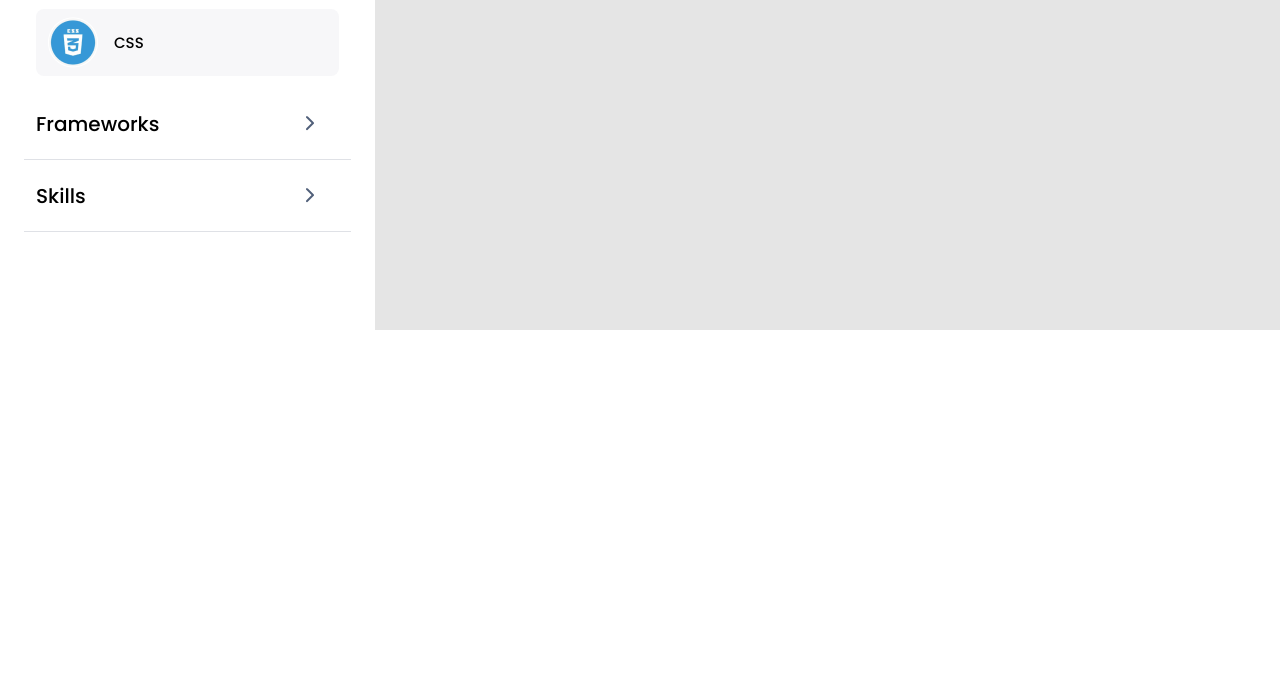
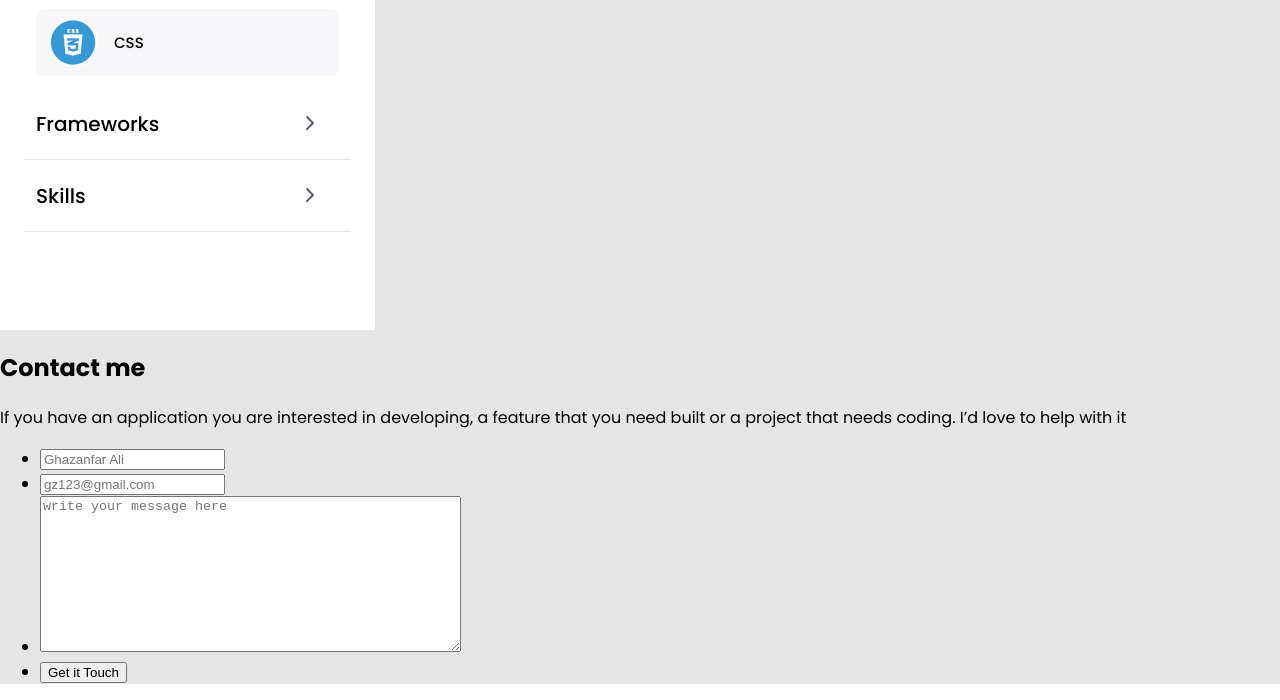
Before and after one commit to gak92/Ghazanfar_Portfolio, a plain HTML site: page index.html in a window 1280 px wide. Shown: the part 4296-4996 px from the top of the page. Before the commit the page ends 4626 px from the top, so only its background shows below. Drawn offline with Linux system fonts and the light colour scheme.

Commit message:
Add contact form section in the index file

```diff
--- a/index.html
+++ b/index.html
@@ -280,6 +280,58 @@
         </ul>
         <!-- End of SkillSet -->
       </section>
+      <!-- CONTACT FORM -->
+      <section class="contact-section">
+        <h2 class="contact-heading">Contact me</h2>
+        <p class="contact-para">
+          If you have an application you are interested in developing, a feature
+          that you need built or a project that needs coding. I’d love to help
+          with it
+        </p>
+        <form
+          action="https://formspree.io/html/"
+          method="post"
+          class="contact-form"
+        >
+          <ul>
+            <li>
+              <label for="name"></label>
+              <input
+                type="text"
+                id="name"
+                name="username"
+                placeholder="Ghazanfar Ali"
+                required
+              />
+            </li>
+            <li>
+              <label for="email"></label>
+              <input
+                type="email"
+                id="email"
+                name="useremail"
+                placeholder="gz123@gmail.com"
+                required
+              />
+            </li>
+            <li>
+              <label for="message"></label>
+              <textarea
+                name="message"
+                id="message"
+                cols="50"
+                rows="10"
+                placeholder="write your message here"
+                required
+              ></textarea>
+            </li>
+            <li>
+              <button class="contact-btn" type="submit">Get it Touch</button>
+            </li>
+          </ul>
+        </form>
+      </section>
+      <!-- End of Contact Section -->
     </div>
     <!-- End of Main Container -->
   </body>
```
